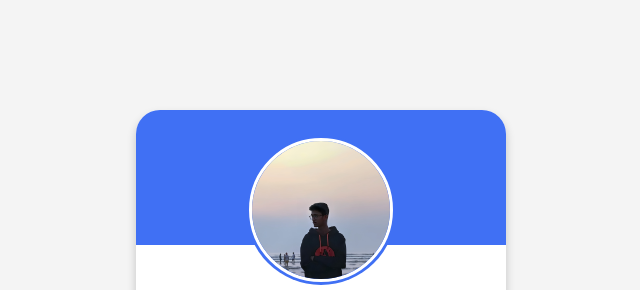
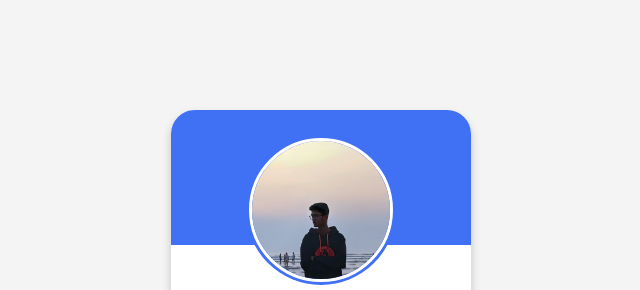
Before and after one commit to mhatreojas/ProfCard, a plain HTML site: page index.html in a window 1280 px wide. Shown: the part 102-392 px from the top of the page, without its empty margins (319-959 px from the left). Drawn offline with nearby package versions, Linux system fonts and the light colour scheme.

Commit message:
Update prof.css

```diff
--- a/prof.css
+++ b/prof.css
@@ -17,7 +17,7 @@ body{
     display:flex;
     flex-direction: column;
     align-items: center;
-    max-width: 370px;
+    max-width: 300px;
         width:100%;
         background: #fff;
         border-radius: 24px;
```
